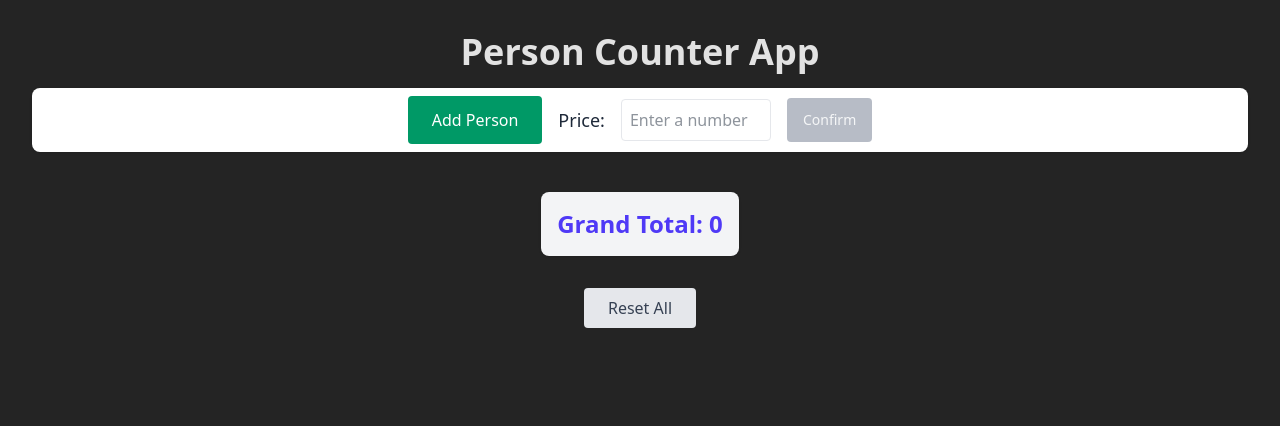
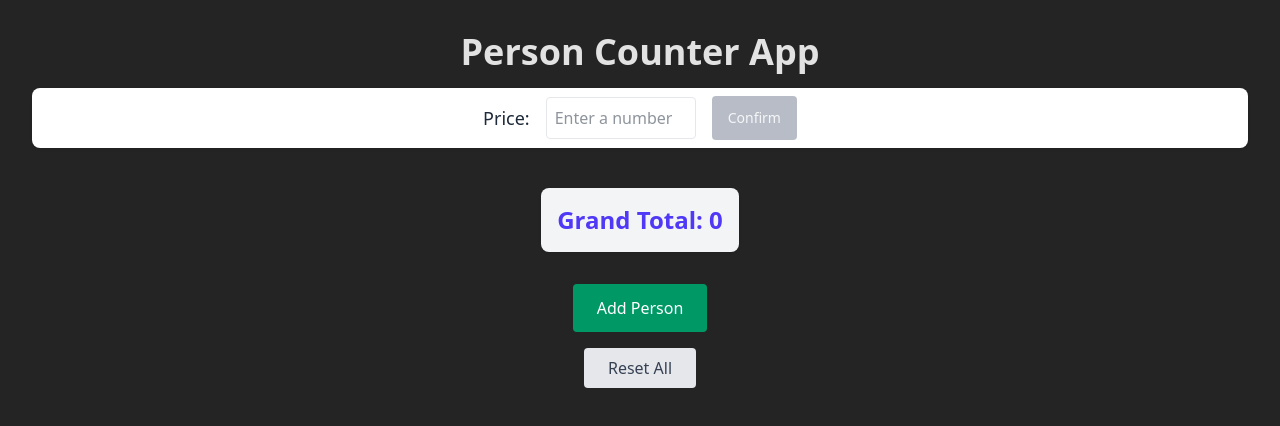
Before and after one commit to jaysc/food-calc, a React (Vite) app: page / in a window 1280 px wide. Shown: the top 426 px of the page. Built offline with nearby package versions, Linux system fonts and the light colour scheme.

Commit message:
numberic input

```diff
--- a/src/App.tsx
+++ b/src/App.tsx
@@ -1,29 +1,14 @@
 import './index.css';
 import { PersonList } from './components/PersonList';
 import { PriceInput } from './components/PriceInput';
-import { usePersonStore } from './store';
 import GrandTotal from './components/GrandTotal';
 
 export function App() {
-  const { addPerson } = usePersonStore();
-
-  const handleAddPerson = () => {
-    addPerson();
-  };
-
   return (
     <div className="max-w-7xl mx-auto p-8 text-center relative z-10">
       <h1 className="text-4xl font-bold mb-4">Person Counter App</h1>
       <div className="bg-white mb-2 py-2 rounded-lg shadow-sm flex items-center justify-center gap-4">
-        <div className=" flex justify-center">
-          <button
-            type="button"
-            onClick={handleAddPerson}
-            className="px-6 py-3 bg-emerald-600 hover:bg-emerald-700 text-white rounded text-base font-medium transition-colors"
-          >
-            Add Person
-          </button>
-        </div>
+
         <PriceInput />
       </div>
       <PersonList />
--- a/src/components/GrandTotal.tsx
+++ b/src/components/GrandTotal.tsx
@@ -6,6 +6,12 @@ export const GrandTotal = () => {
   const [showConfirm, setShowConfirm] = useState(false);
 
   const grandTotal = Object.keys(persons).reduce((sum, id) => sum + getNumbersTotal(id), 0);
+
+  const { addPerson } = usePersonStore();
+
+  const handleAddPerson = () => {
+    addPerson();
+  };
 
   const handleReset = () => {
     if (showConfirm) {
@@ -25,6 +31,15 @@ export const GrandTotal = () => {
       <div className="text-center text-2xl font-semibold text-indigo-600 py-4 px-4 bg-gray-100 rounded-lg mb-4 shadow-sm">
         Grand Total: {grandTotal.toLocaleString()}
       </div>
+      <div className=" flex justify-center">
+          <button
+            type="button"
+            onClick={handleAddPerson}
+            className="px-6 py-3 bg-emerald-600 hover:bg-emerald-700 text-white rounded text-base font-medium transition-colors"
+          >
+            Add Person
+          </button>
+        </div>
       <button
         type="button"
         onClick={handleReset}
--- a/src/components/PriceInput.tsx
+++ b/src/components/PriceInput.tsx
@@ -5,14 +5,9 @@ export const PriceInput = () => {
     usePersonStore();
 
   const handleNumberChange = (event: React.ChangeEvent<HTMLInputElement>) => {
-    const value = event.target.value.replace(/,/g, '');
-    // Only allow numbers
-    if (/^-?\d*$/.test(value)) {
-      setGlobalNumber(value === '' ? null : Number.parseInt(value, 10));
-    }
+    const value = event.target.value;
+    setGlobalNumber(value === '' ? null : Number.parseInt(value, 10));
   };
-
-  const formattedNumber = globalNumber === null ? '' : globalNumber.toLocaleString();
 
   return (
     <div className="flex items-center gap-4">
@@ -21,8 +16,8 @@ export const PriceInput = () => {
       </label>
       <input
         id="price"
-        type="text"
-        value={formattedNumber}
+        type="number" pattern="[0-9]*" inputMode="numeric"
+        value={globalNumber ?? ''}
         onChange={handleNumberChange}
         className={`px-2 py-2 border border-gray-200 rounded text-base text-gray-800 bg-white w-[150px] focus:outline-none focus:border-indigo-600 focus:ring-2 focus:ring-indigo-100 ${
           isNumberConfirmed
```
